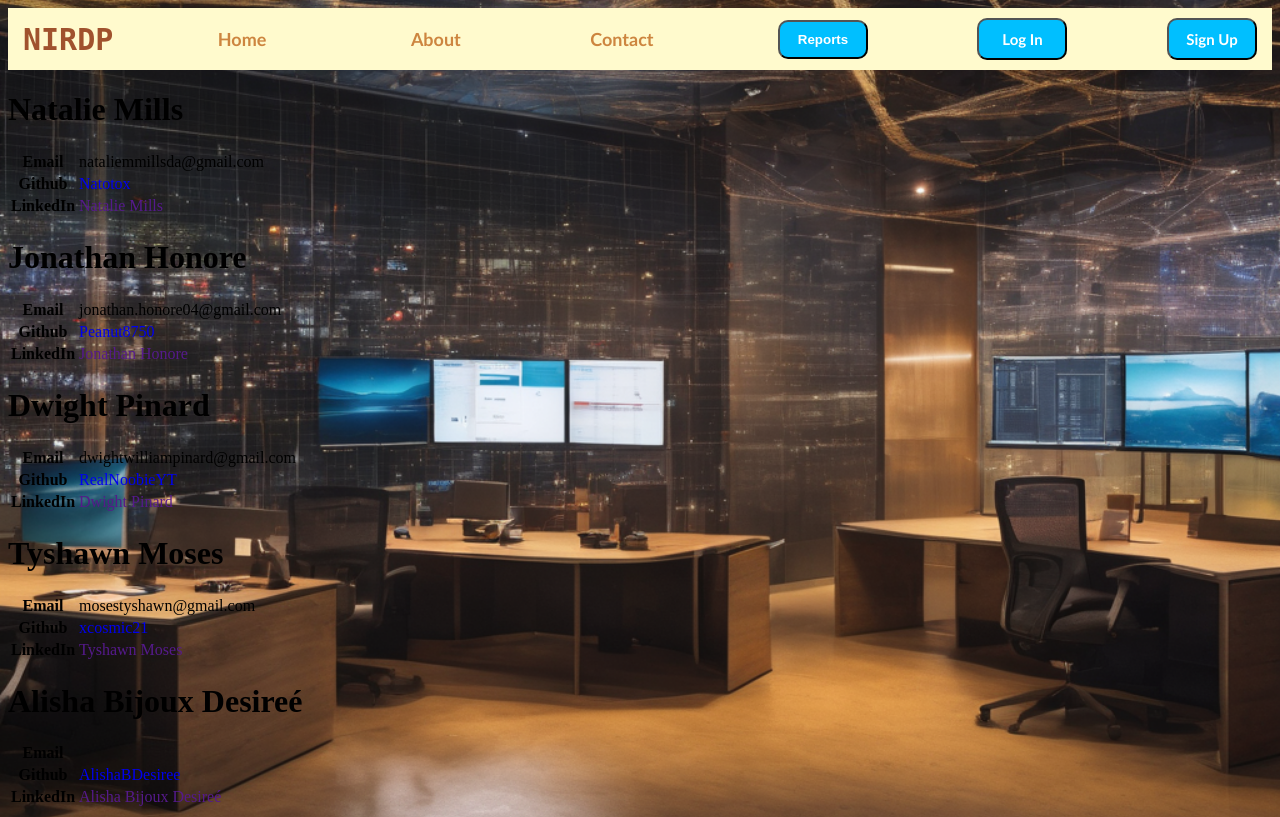
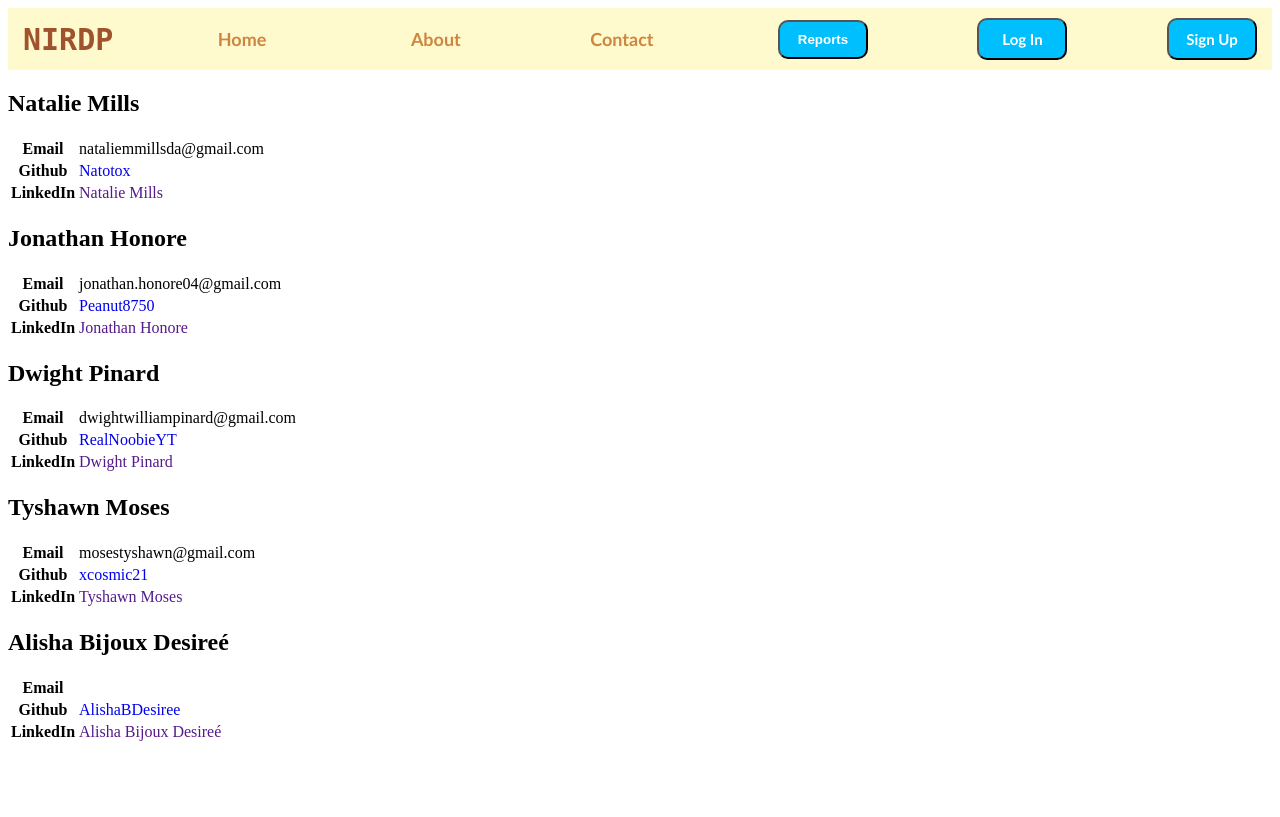
Before and after one commit to Natotox/NIRDP, a PHP site: page /contact.html in a window 1280 px wide. After the commit the page ends 741 px from the top, so only its background shows below. Run offline with PHP 8.4, Linux system fonts and the light colour scheme.

Commit message:
Updated contact

```diff
--- a/contact.css
+++ b/contact.css
@@ -1,7 +1,7 @@
 body{
-	background-image: url(Background-image-2.png);
+	/*background-image: url(Background-image-2.png);
 	background-repeat: no-repeat;
 	background-position: center;
 	background background-attachment: fixed;
-	background-size: cover;
+	background-size: cover;*/
 }
--- a/contact.html
+++ b/contact.html
@@ -54,6 +54,8 @@
 		<!--End of Navigation Bar-->
 
 <!--Start of Content-->
+	<main>
+		<section>
 			<h1>Natalie Mills</h1>
 			<table>
 				<tr>
@@ -133,5 +135,8 @@
 					<td><a href="">Alisha Bijoux Desireé</a></td>
 				</tr>
 			</table>
+		</section>
+	</main>
+
 </body>
 </html>
```
Lines whose indentation alone changed are shown as unchanged.
